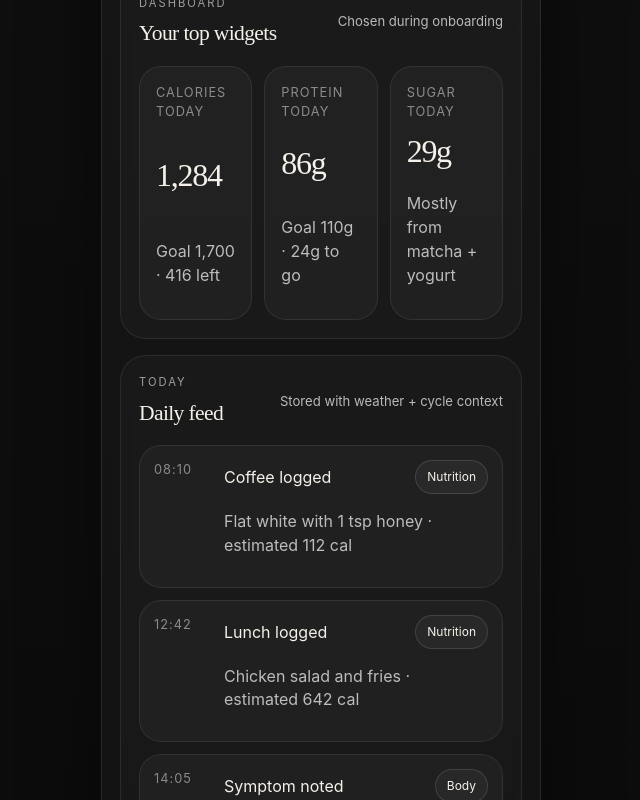
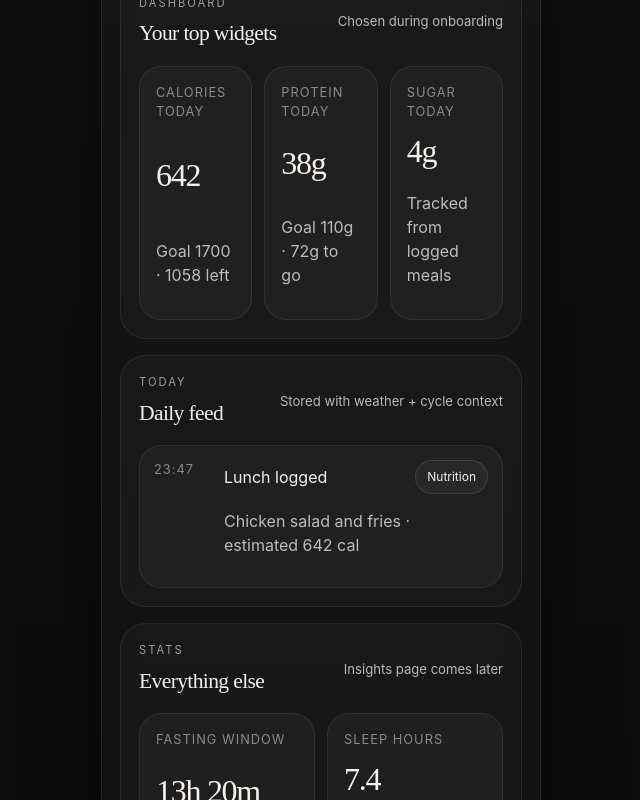
Before and after one commit to opal-the-bot/wellness-app, a React (Vite) app: page / in a window 1280 px wide. Shown: the part 1040-1840 px from the top of the page, without its empty margins (319-959 px from the left). Built offline with nearby package versions, Linux system fonts and the light colour scheme.

Commit message:
Add local persistence scaffold

```diff
--- a/src/App.tsx
+++ b/src/App.tsx
@@ -1,4 +1,6 @@
+import { useEffect, useMemo, useState } from 'react'
 import './App.css'
+import { defaultStore, loadStore, saveStore, type LogEntry, type WellnessStore } from './storage'
 
 type StatCard = {
   label: string
@@ -12,24 +14,6 @@ type TimelineItem = {
   detail: string
   tag: string
 }
-
-const dashboardStats: StatCard[] = [
-  {
-    label: 'Calories today',
-    value: '1,284',
-    hint: 'Goal 1,700 · 416 left',
-  },
-  {
-    label: 'Protein today',
-    value: '86g',
-    hint: 'Goal 110g · 24g to go',
-  },
-  {
-    label: 'Sugar today',
-    value: '29g',
-    hint: 'Mostly from matcha + yogurt',
-  },
-]
 
 const statsPageCards: StatCard[] = [
   {
@@ -59,7 +43,7 @@ const statsPageCards: StatCard[] = [
   },
 ]
 
-const timeline: TimelineItem[] = [
+const seedTimeline: TimelineItem[] = [
   {
     time: '08:10',
     title: 'Coffee logged',
@@ -92,7 +76,76 @@ const timeline: TimelineItem[] = [
   },
 ]
 
+function formatEntry(entry: LogEntry): TimelineItem {
+  return {
+    time: new Date(entry.createdAt).toLocaleTimeString([], {
+      hour: '2-digit',
+      minute: '2-digit',
+      hour12: false,
+    }),
+    title: entry.title,
+    detail: entry.detail,
+    tag:
+      entry.type === 'meal'
+        ? 'Nutrition'
+        : entry.type === 'symptom'
+          ? 'Body'
+          : entry.type === 'workout'
+            ? 'Training'
+            : entry.type === 'supplement'
+              ? 'Routine'
+              : 'Note',
+  }
+}
+
 function App() {
+  const [store, setStore] = useState<WellnessStore>(() => loadStore())
+
+  useEffect(() => {
+    saveStore(store)
+  }, [store])
+
+  const timeline = useMemo(() => {
+    if (store.entries.length === 0) return seedTimeline
+    return [...store.entries]
+      .sort((a, b) => b.createdAt.localeCompare(a.createdAt))
+      .map(formatEntry)
+  }, [store.entries])
+
+  const summary = useMemo(() => {
+    return store.entries.reduce(
+      (acc, entry) => {
+        acc.calories += entry.metricImpact?.calories ?? 0
+        acc.protein += entry.metricImpact?.protein ?? 0
+        acc.sugar += entry.metricImpact?.sugar ?? 0
+        acc.strength += entry.metricImpact?.strength ?? 0
+        acc.cardio += entry.metricImpact?.cardio ?? 0
+        return acc
+      },
+      { calories: 0, protein: 0, sugar: 0, strength: 0, cardio: 0 },
+    )
+  }, [store.entries])
+
+  const dashboardStats: StatCard[] = [
+    {
+      label: 'Calories today',
+      value: `${summary.calories || 1284}`,
+      hint: `Goal ${store.preferences.goals.calories} · ${Math.max(store.preferences.goals.calories - summary.calories, 0) || 416} left`,
+    },
+    {
+      label: 'Protein today',
+      value: `${summary.protein || 86}g`,
+      hint: `Goal ${store.preferences.goals.protein}g · ${Math.max(store.preferences.goals.protein - summary.protein, 0) || 24}g to go`,
+    },
+    {
+      label: 'Sugar today',
+      value: `${summary.sugar || 29}g`,
+      hint: 'Tracked from logged meals',
+    },
+  ]
+
+  const resetDemo = () => setStore(defaultStore)
+
   return (
     <div className="app-shell">
       <header className="topbar">
@@ -100,7 +153,7 @@ function App() {
           <p className="eyebrow">Body intelligence</p>
           <h1>Body Log</h1>
         </div>
-        <button className="ghost-button">Today</button>
+        <button className="ghost-button" onClick={resetDemo}>Reset demo</button>
       </header>
 
       <main className="phone-frame">
--- /dev/null
+++ b/src/storage.ts
@@ -0,0 +1,69 @@
+export type UserPreferences = {
+  dashboardMetrics: string[]
+  calorieMode: 'daily' | 'weekly'
+  goals: {
+    calories: number
+    protein: number
+    sugar: number
+    strengthMinutes: number
+    cardioMinutes: number
+  }
+}
+
+export type LogEntry = {
+  id: string
+  createdAt: string
+  type: 'meal' | 'symptom' | 'workout' | 'supplement' | 'note'
+  title: string
+  detail: string
+  metricImpact?: Partial<Record<'calories' | 'protein' | 'sugar' | 'strength' | 'cardio', number>>
+}
+
+export type WellnessStore = {
+  preferences: UserPreferences
+  entries: LogEntry[]
+}
+
+const STORAGE_KEY = 'wellness-app-store'
+
+export const defaultStore: WellnessStore = {
+  preferences: {
+    dashboardMetrics: ['Calories today', 'Protein today', 'Sugar today'],
+    calorieMode: 'daily',
+    goals: {
+      calories: 1700,
+      protein: 110,
+      sugar: 35,
+      strengthMinutes: 150,
+      cardioMinutes: 90,
+    },
+  },
+  entries: [
+    {
+      id: 'seed-lunch',
+      createdAt: new Date().toISOString(),
+      type: 'meal',
+      title: 'Lunch logged',
+      detail: 'Chicken salad and fries · estimated 642 cal',
+      metricImpact: { calories: 642, protein: 38, sugar: 4 },
+    },
+  ],
+}
+
+export function loadStore(): WellnessStore {
+  if (typeof window === 'undefined') return defaultStore
+
+  const raw = window.localStorage.getItem(STORAGE_KEY)
+  if (!raw) return defaultStore
+
+  try {
+    return JSON.parse(raw) as WellnessStore
+  } catch {
+    return defaultStore
+  }
+}
+
+export function saveStore(store: WellnessStore) {
+  if (typeof window === 'undefined') return
+  window.localStorage.setItem(STORAGE_KEY, JSON.stringify(store))
+}
```
